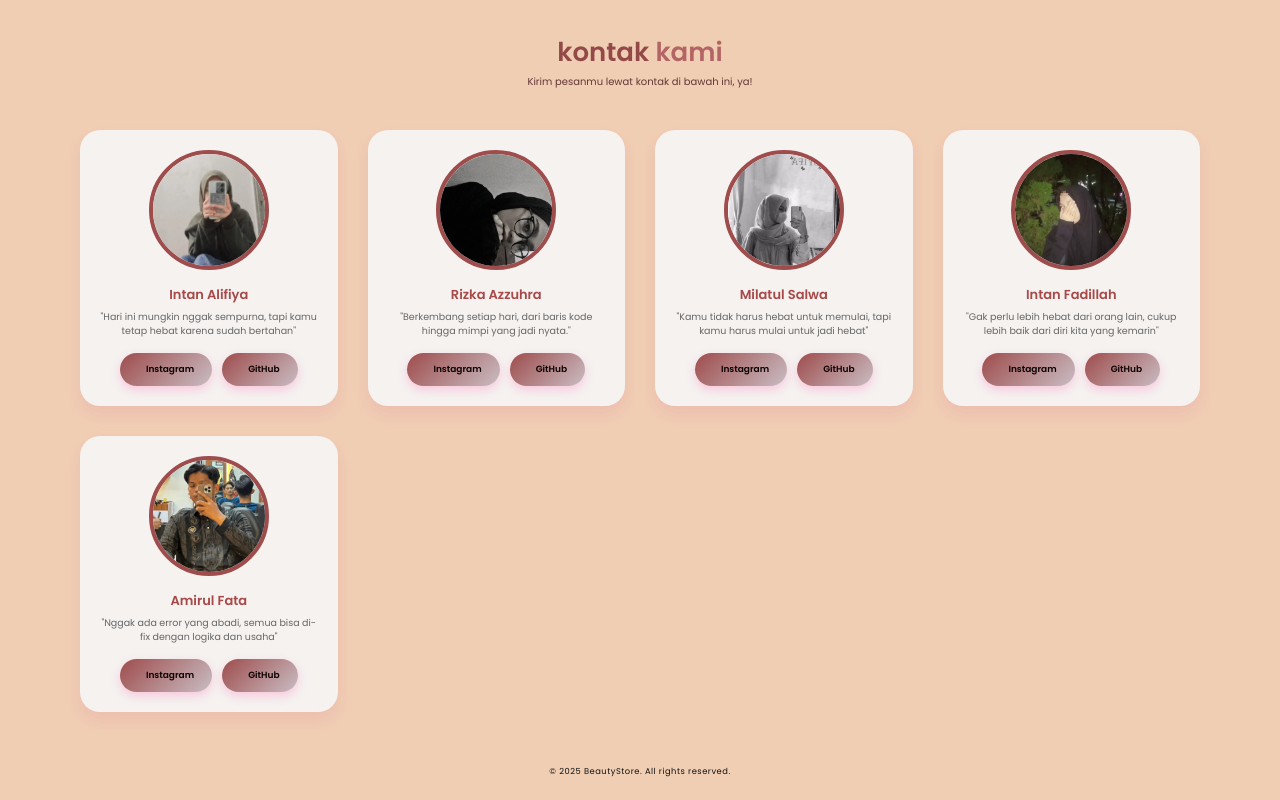
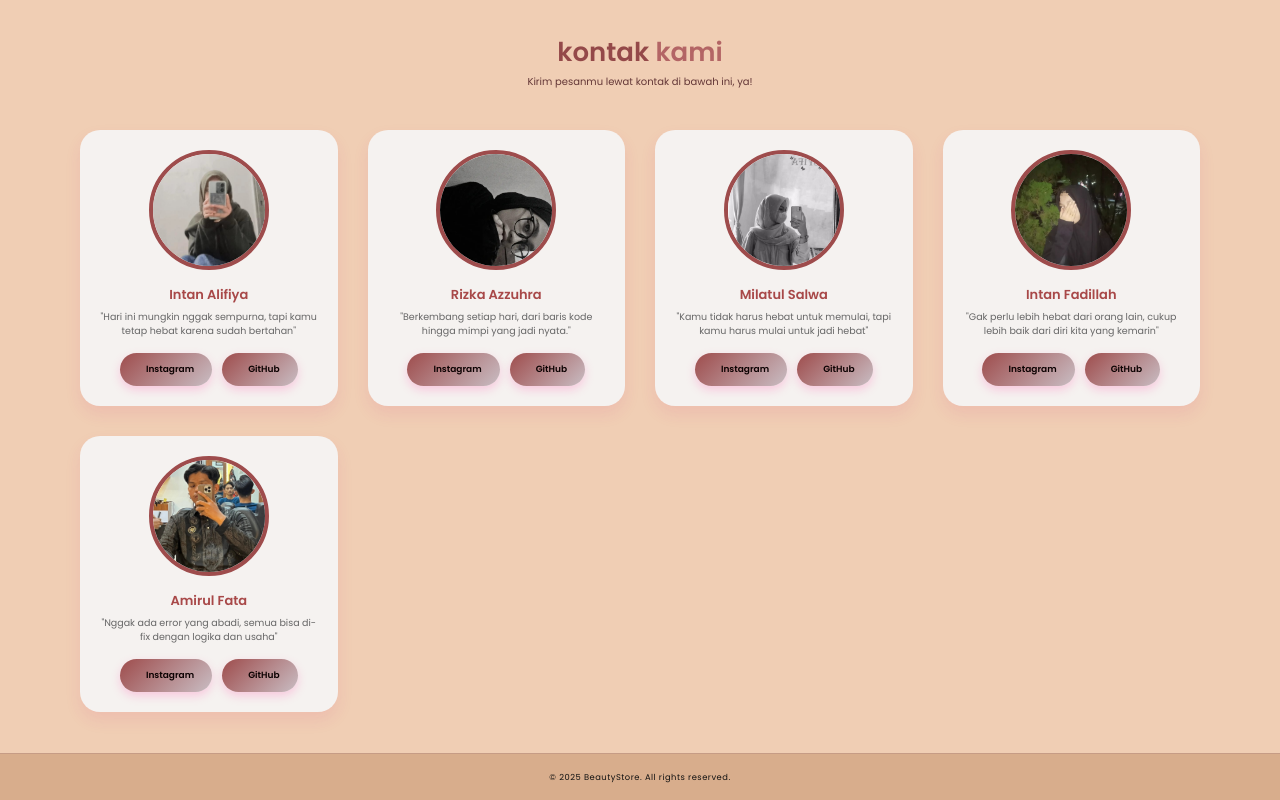
Before and after one commit to ika-alt/kelompok2-rpl, a plain HTML site: page index.html in a window 1280 px wide. Shown: the part 2331-3131 px from the top of the page. Drawn offline with nearby package versions, Linux system fonts and the light colour scheme.

Commit message:
Update style.css

```diff
--- a/css/style.css
+++ b/css/style.css
@@ -592,15 +592,16 @@ scroll-padding: 100px;
 }
 
 footer {
-  background: color #d8ad8c;
+  background-color: #d8ad8c;
   color: #111;
   font-size: 1rem;
-  padding: 1rem 0;
+  padding: 1.5rem 0;
+  text-align: center;
   margin-top: 0;
-  text-align: center;
+  border-top: 1px solid #c69c85;
+  font-family: 'Poppins', sans-serif;
+}
 
-
-}
 
 footer small {
   font-family: 'Poppins', sans-serif;
```
